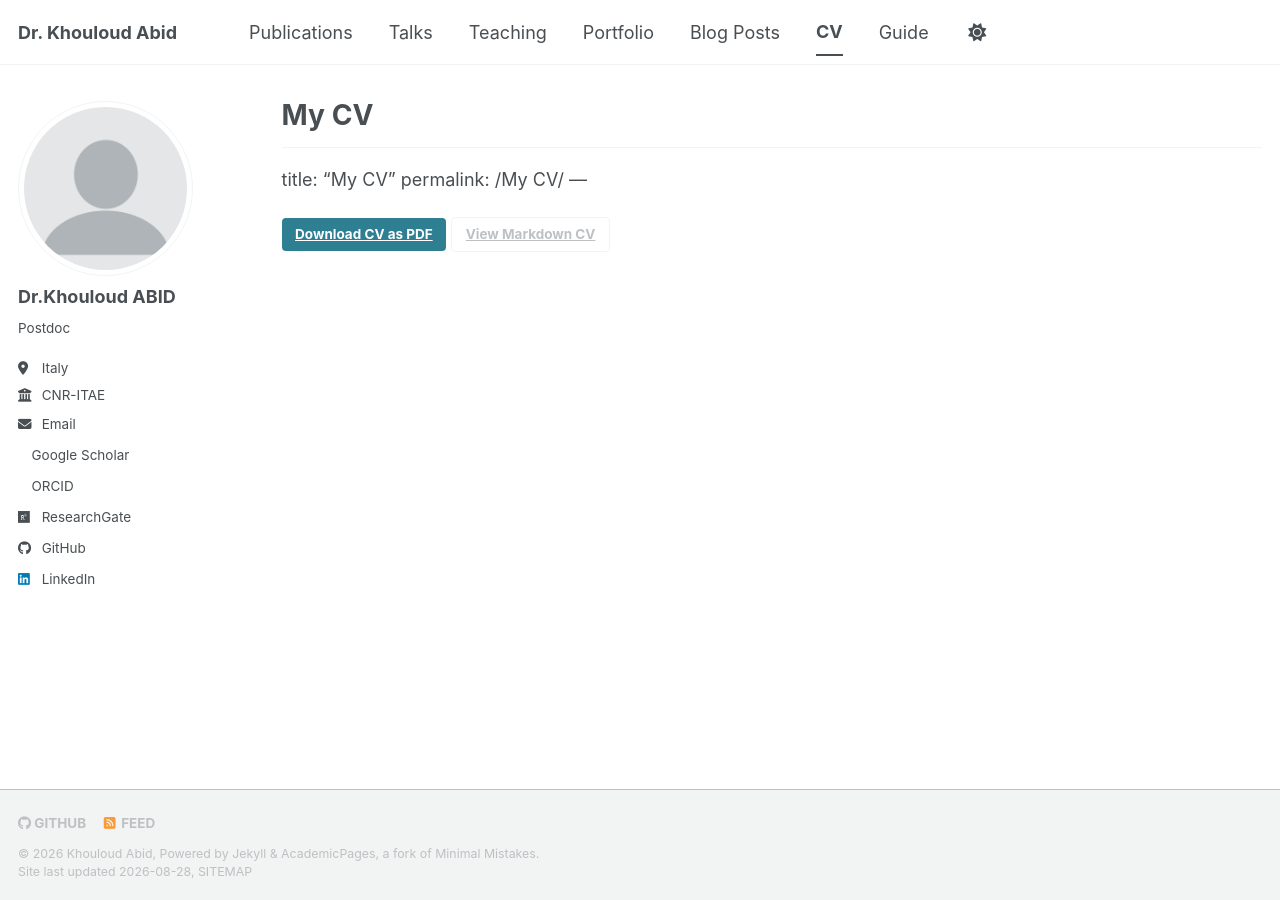
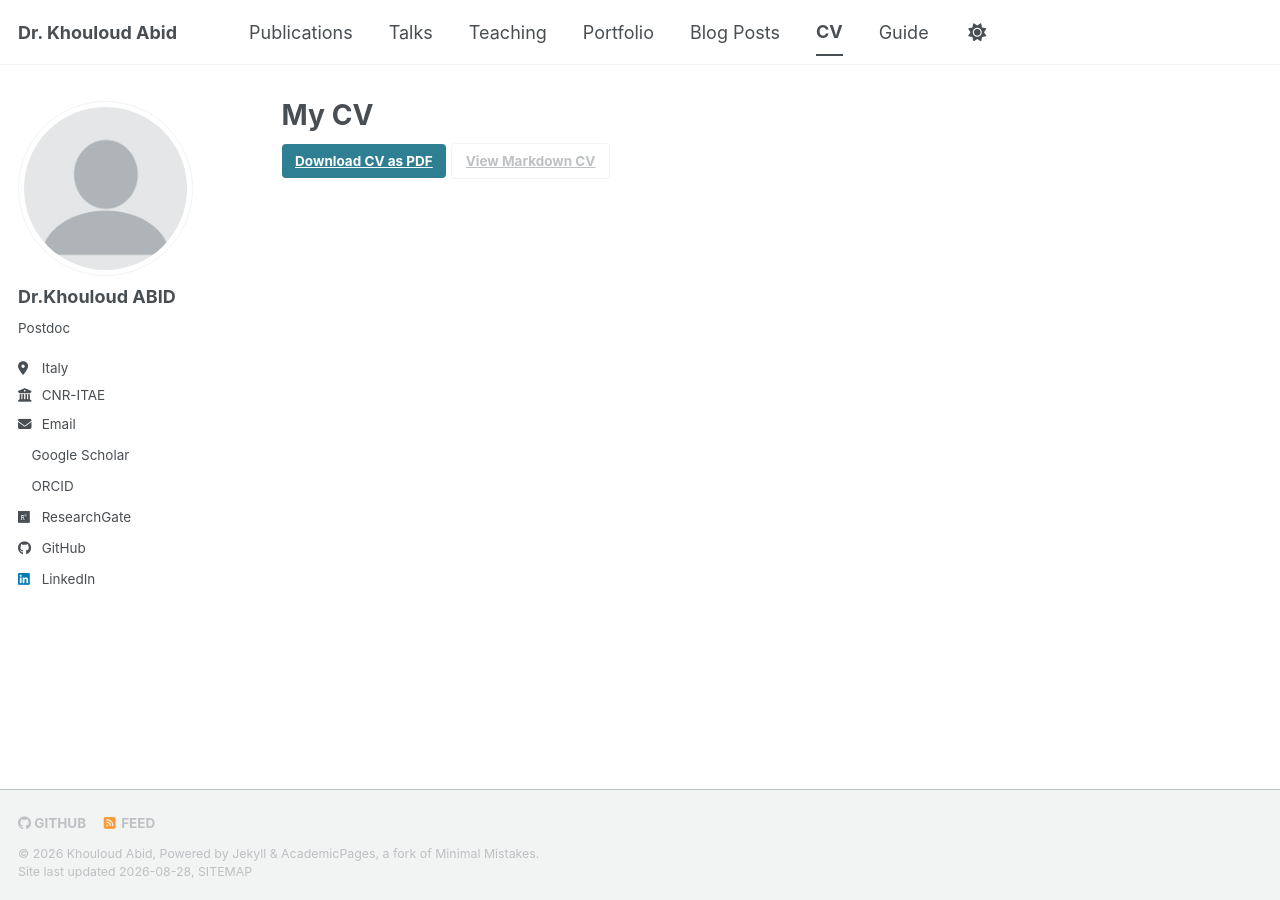
Before and after one commit to Khouloud-Abid/Dr.Khouloud_Abid.github.io, a Jekyll site: the page built from _pages/cv.md, in a window 1280 px wide. Built offline with Jekyll 4.4.1, drawn with Linux system fonts in a browser that asks for light colours; a style sheet for code colours, icons or effects is not loaded.

Commit message:
Update cv.md

```diff
--- a/_pages/cv.md
+++ b/_pages/cv.md
@@ -7,11 +7,6 @@ redirect_from:
   - /resume
 ---
 
----
-title: "My CV"
-permalink: /My CV/
----
-
 <div class="cv-download-links">
   <a href="{{ base_path }}/files/CV_ Khouloud ABID.pdf" class="btn btn--primary">Download CV as PDF</a>
   <a href="{{ base_path }}" class="btn btn--inverse">View Markdown CV</a>
```
